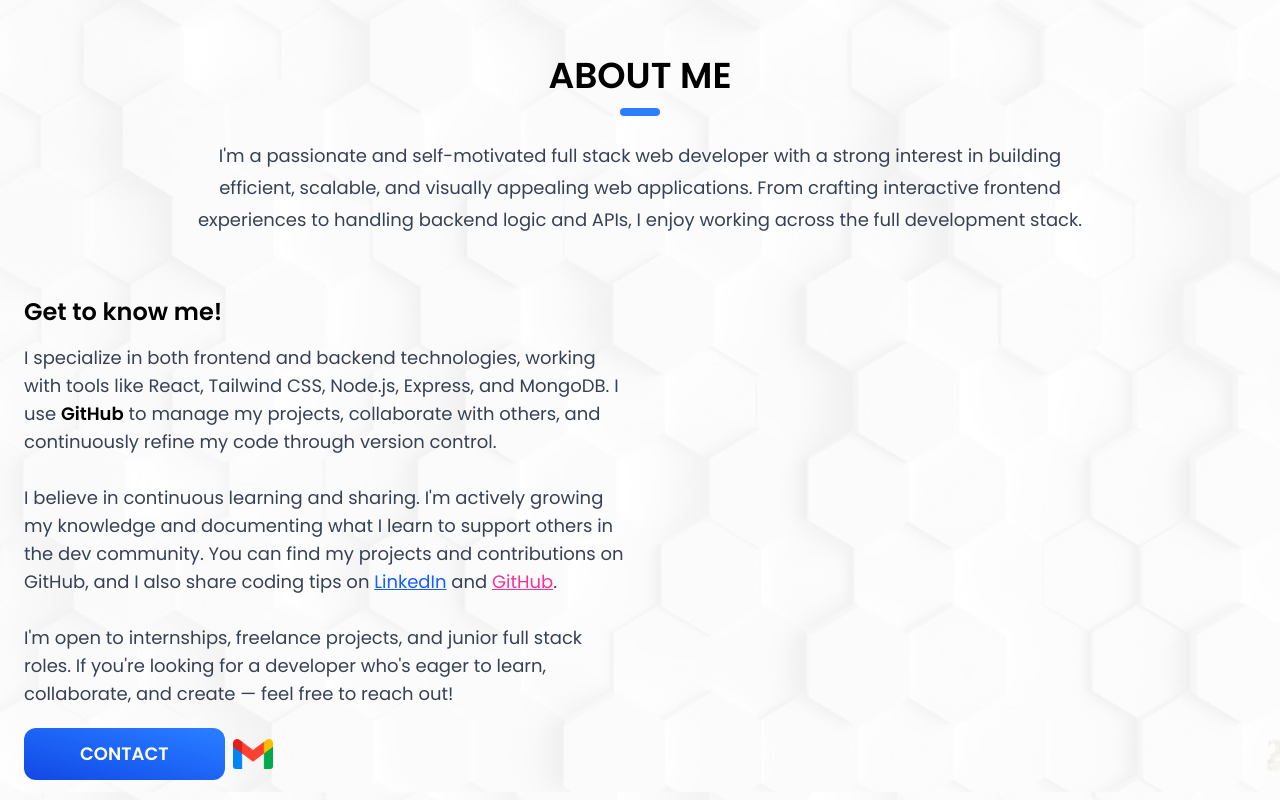
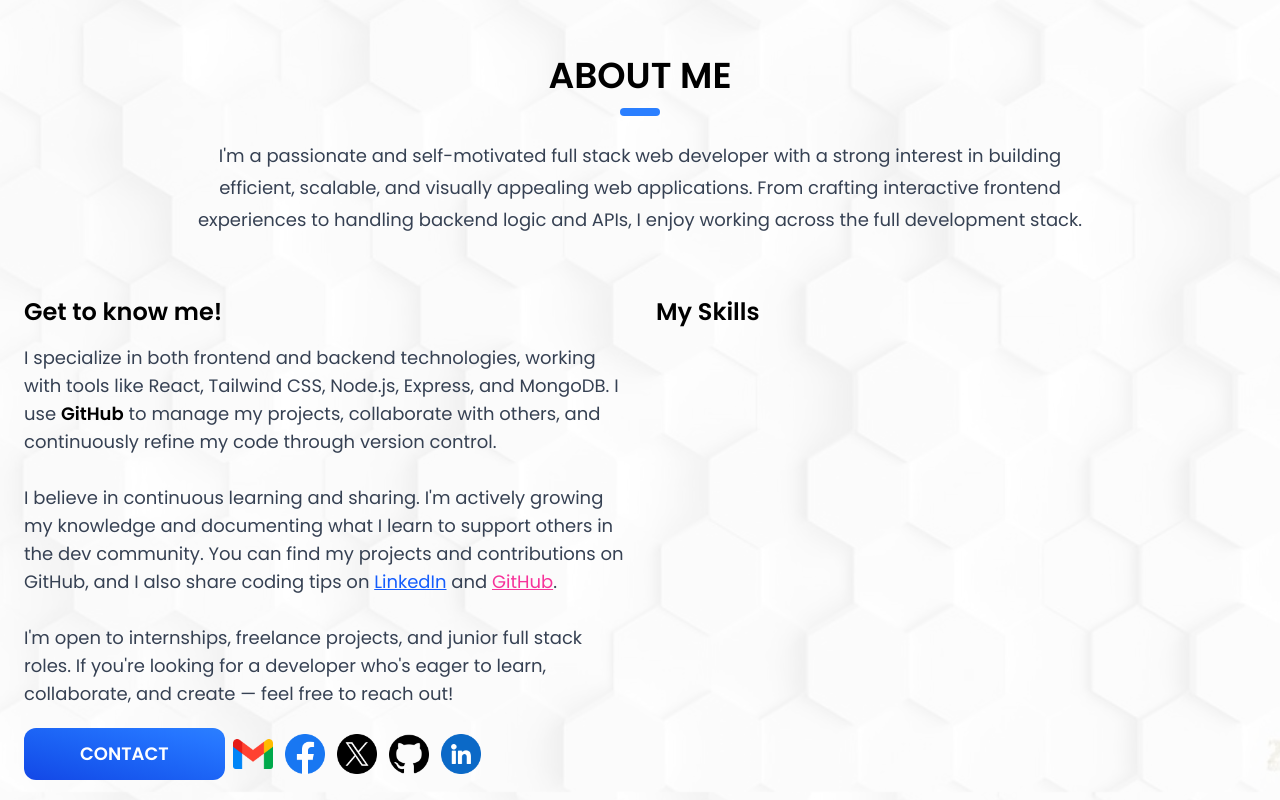
Before and after one commit to sazzadul1205/sazzadul-islam-website, a Next.js app: page / in a window 1280 px wide. Shown: the part 808-1608 px from the top of the page. Built offline with nearby package versions, Linux system fonts and the light colour scheme.

Commit message:
Add react-tooltip for social media links in About component

```diff
--- a/package.json
+++ b/package.json
@@ -13,7 +13,8 @@
     "next": "15.3.4",
     "react": "^19.0.0",
     "react-dom": "^19.0.0",
-    "react-simple-typewriter": "^5.0.1"
+    "react-simple-typewriter": "^5.0.1",
+    "react-tooltip": "^5.29.1"
   },
   "devDependencies": {
     "@eslint/eslintrc": "^3",
--- a/src/Components/About/About.jsx
+++ b/src/Components/About/About.jsx
@@ -1,3 +1,5 @@
+"use client";
+
 import React from "react";
 
 // Import Social Icons
@@ -8,6 +10,7 @@ import twitter from "../../../public/SocialLogos/twitter.png";
 import linkedin from "../../../public/SocialLogos/linkedin.png";
 import Image from "next/image";
 import Link from "next/link";
+import { Tooltip } from "react-tooltip";
 
 const About = () => {
   return (
@@ -68,17 +71,125 @@ const About = () => {
               Contact
             </button>
 
-            <div>
-              <Link href={'/'} >
-                <Image src={gmail} alt="Logo" width={40} height={40} priority />
-              </Link>
+            <div className="flex items-center gap-3">
+              {/* Gmail */}
+              <>
+                <Link
+                  href="mailto:Psazzadul@gmail.com"
+                  aria-label="Google"
+                  target="_blank"
+                  rel="noopener noreferrer"
+                  id="google-link"
+                >
+                  <Image
+                    src={gmail}
+                    alt="Logo"
+                    className="hover:scale-110 transition-transform"
+                    width={40}
+                    height={40}
+                    priority
+                  />
+                </Link>
+
+                <Tooltip anchorSelect="#google-link" content="Email Me" />
+              </>
+
+              {/* Facebook */}
+              <>
+                <Link
+                  href="https://www.facebook.com/sazzadul.islam.pritom/"
+                  aria-label="Facebook"
+                  target="_blank"
+                  rel="noopener noreferrer"
+                  id="facebook-link"
+                >
+                  <Image
+                    src={facebook}
+                    alt="Logo"
+                    className="hover:scale-110 transition-transform"
+                    width={40}
+                    height={40}
+                    priority
+                  />
+                </Link>
+
+                <Tooltip anchorSelect="#facebook-link" content="Message Me" />
+              </>
+
+              {/* Tweeter */}
+              <>
+                <Link
+                  href="https://x.com/sazzadu84352084"
+                  aria-label="x"
+                  target="_blank"
+                  rel="noopener noreferrer"
+                  id="x-link"
+                >
+                  <Image
+                    src={twitter}
+                    alt="Logo"
+                    className="hover:scale-110 transition-transform"
+                    width={40}
+                    height={40}
+                    priority
+                  />
+                </Link>
+
+                <Tooltip anchorSelect="#x-link" content="Tweet Me" />
+              </>
+
+              {/* Tweeter */}
+              <>
+                <Link
+                  href="https://github.com/sazzadul1205"
+                  aria-label="GitHub"
+                  target="_blank"
+                  rel="noopener noreferrer"
+                  id="github-link"
+                >
+                  <Image
+                    src={github}
+                    alt="Logo"
+                    className="hover:scale-110 transition-transform"
+                    width={40}
+                    height={40}
+                    priority
+                  />
+                </Link>
+
+                <Tooltip anchorSelect="#github-link" content="Help Me" />
+              </>
+
+              {/* Tweeter */}
+              <>
+                <Link
+                  href="https://www.linkedin.com/in/sazzadul-islam-molla-6905b3293/"
+                  aria-label="LinkedIn"
+                  target="_blank"
+                  rel="noopener noreferrer"
+                  id="linkedin-link"
+                >
+                  <Image
+                    src={linkedin}
+                    alt="Logo"
+                    className="hover:scale-110 transition-transform"
+                    width={40}
+                    height={40}
+                    priority
+                  />
+                </Link>
+
+                <Tooltip anchorSelect="#linkedin-link" content="Contact Me" />
+              </>
             </div>
           </div>
         </div>
 
         {/* Skills Placeholder */}
         <div className="md:w-1/2 py-5">
-          {/* You can add skill icons, badges, or a progress section here */}
+          <h2 className="text-2xl font-semibold font-poppins mb-4">
+            My Skills
+          </h2>
         </div>
       </div>
     </div>
```
Also changed, not shown: 1 other file (tests, documents, lock files or other folders).
